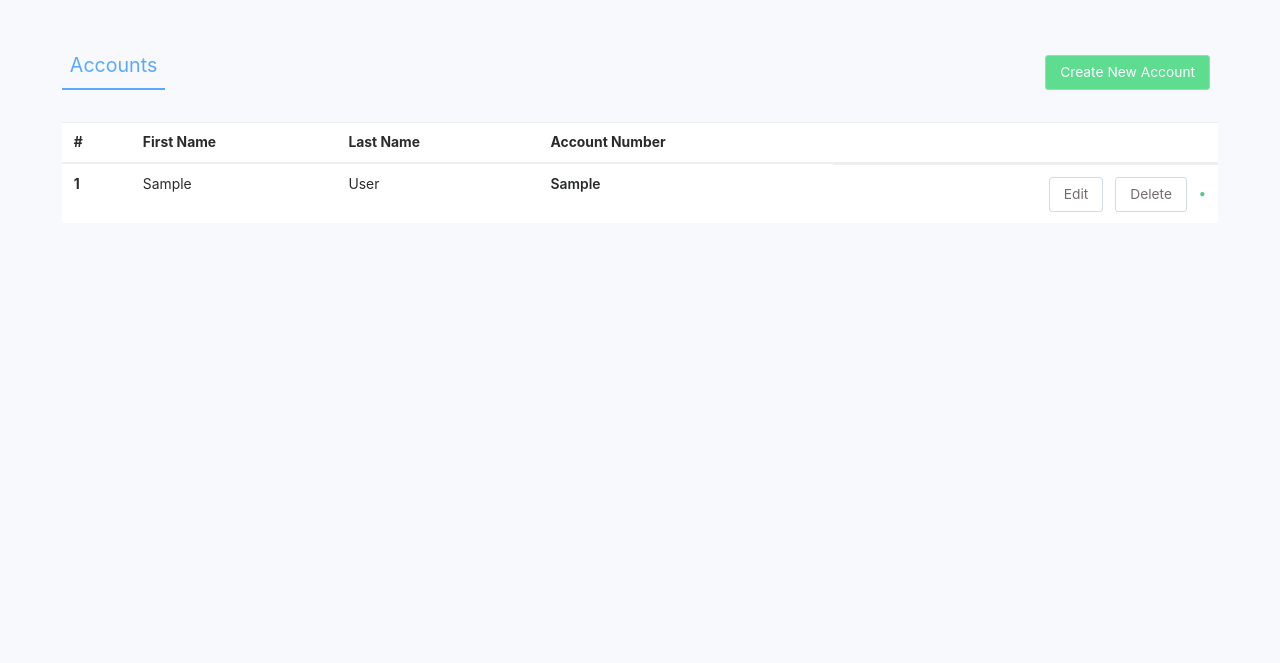
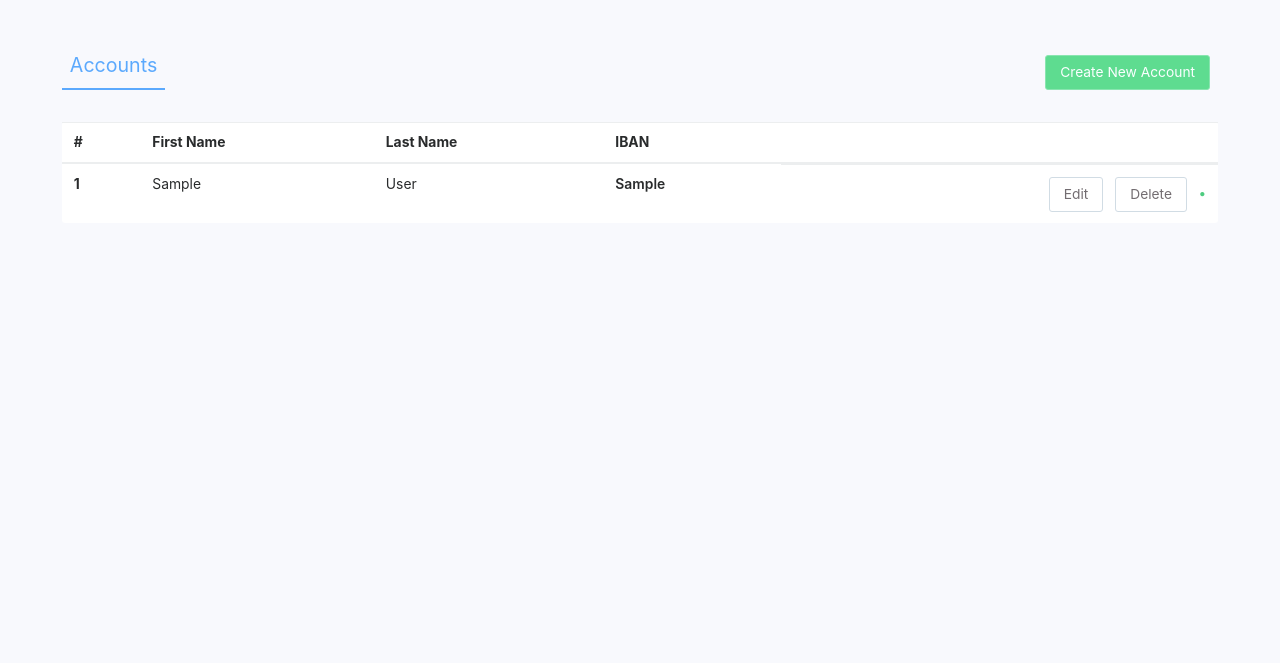
Before and after one commit to mfalade/qbank, a Django app: page /dashboard in a window 1280 px wide. Shown: the part 53-716 px from the top of the page. Run offline with Django 3.2, Linux system fonts and the light colour scheme; a user stored in the database is signed in; tables that the repository leaves empty hold one stand-in row (values such as "Sample post"); some libraries are stand-ins or nearby versions.

Commit message:
render IBAN in all caps

```diff
--- a/accounts/models.py
+++ b/accounts/models.py
@@ -16,6 +16,7 @@ class AccountModel(models.Model):
         max_length=10,
         unique=True,
         validators=[RegexValidator(r'^\d{10}$')],
+        verbose_name='IBAN',
         error_messages={
             'invalid':'IBAN must consist of numbers only and must be 10 characters in length.',
             'unique': 'An account with this IBAN already exists.'
--- a/accounts/templates/account_confirm_delete.html
+++ b/accounts/templates/account_confirm_delete.html
@@ -15,7 +15,7 @@
                     <hr>
                     <p>Firstname: <span>{{ object.firstname }}</span></p>
                     <p>Lastname: <span>{{ object.lastname }}</span></p>
-                    <p>Iban: <span>{{ object.iban }}</span></p>
+                    <p>IBAN: <span>{{ object.iban }}</span></p>
                     <p class="pt-4">Do you wish to proceed with this action ?</p>
                     <button type="submit" class="btn btn-danger">Delete Account</button>
                     <a class="btn btn-secondary white" href="{% url "dashboard" %}">Cancel</a>
--- a/templates/dashboard.html
+++ b/templates/dashboard.html
@@ -19,7 +19,7 @@
                 <th>#</th>
                 <th>First Name</th>
                 <th>Last Name</th>
-                <th>Account Number</th>
+                <th>IBAN</th>
                 <th></th>
                 </tr>
             </thead>
```
Also changed, not shown: README.md (added).
